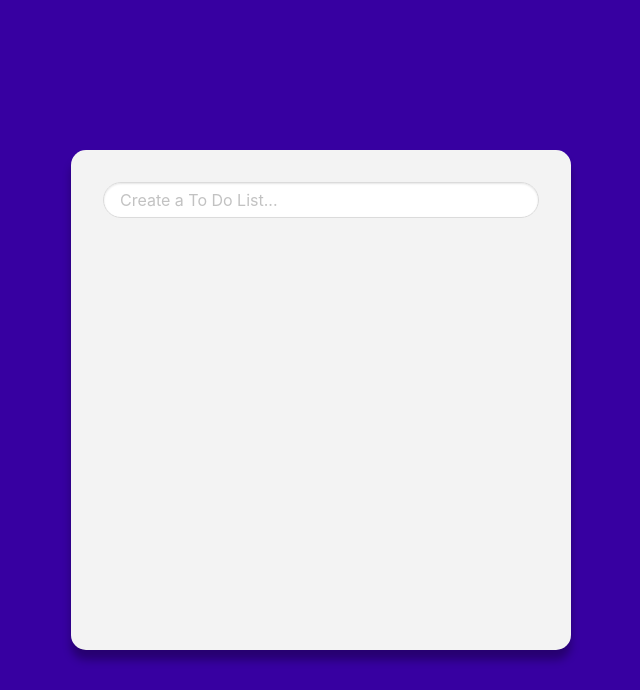
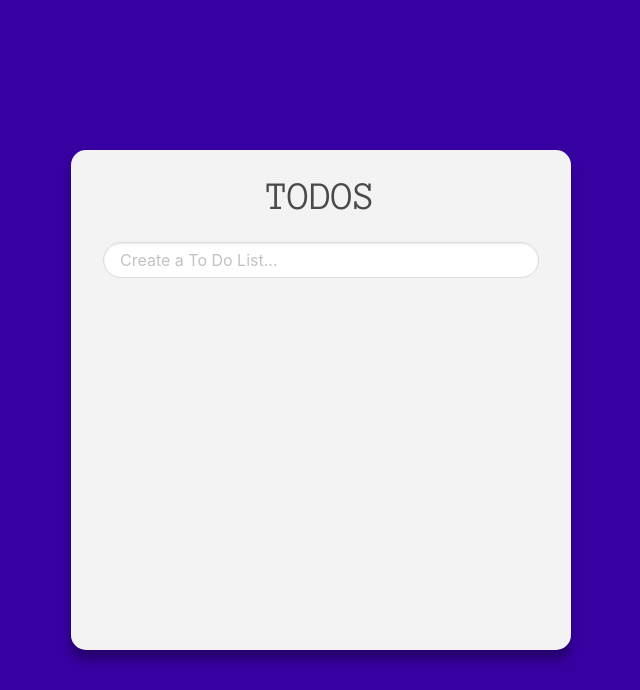
Before and after one commit to PdxCodeGuild/django-vue-todolist, a Django app: page / in a window 1280 px wide. Shown: the top 690 px of the page, without its empty margins (319-959 px from the left). Run offline with Django 3.2, Linux system fonts and the light colour scheme; data that the repository does not hold is empty; some libraries are stand-ins or nearby versions.

Commit message:
Added header

```diff
--- a/static/site.css
+++ b/static/site.css
@@ -1,5 +1,6 @@
-@import url(https://cdnjs.cloudflare.com/ajax/libs/normalize/8.0.0/normalize.min.css);
-@import url(https://cdnjs.cloudflare.com/ajax/libs/bulma/0.7.1/css/bulma.min.css);
+@import url('https://cdnjs.cloudflare.com/ajax/libs/normalize/8.0.0/normalize.min.css');
+@import url('https://cdnjs.cloudflare.com/ajax/libs/bulma/0.7.1/css/bulma.min.css');
+@import url('https://fonts.googleapis.com/css?family=Anonymous+Pro');
 
 [v-cloak] {
     display: none;
@@ -20,6 +21,14 @@ hr {
   background: #ccc;
 }
 
+.logo {
+  font-family: "Anonymous Pro", monospace;
+  text-align: center;
+  margin-bottom: 1rem;
+  margin-top: -1rem;
+}
+
+/* List view */
 #content {
   min-width: 500px;
   min-height: 500px;
@@ -63,6 +72,8 @@ hr {
   font-size: 1.5em;
 }
 
+
+/* Item view */
 .close:hover {
   cursor: pointer;
 }
@@ -102,6 +113,8 @@ hr {
   height: 1rem;
 }
 
+
+/* Transitions */
 .fade-enter-active, .fade-leave-active {
   transition: opacity .5s;
 }
--- a/templates/lists/home.html
+++ b/templates/lists/home.html
@@ -8,6 +8,7 @@ Welcome!
   <div id="app" v-cloak>
     <transition name="slide-fade" mode="out-in">
       <div v-if="!showList" key="lists" class="page">
+        <h1 class="is-size-2 logo">TODOS</h1>
         <div id="list-input">
           <input
             type="text"
```
